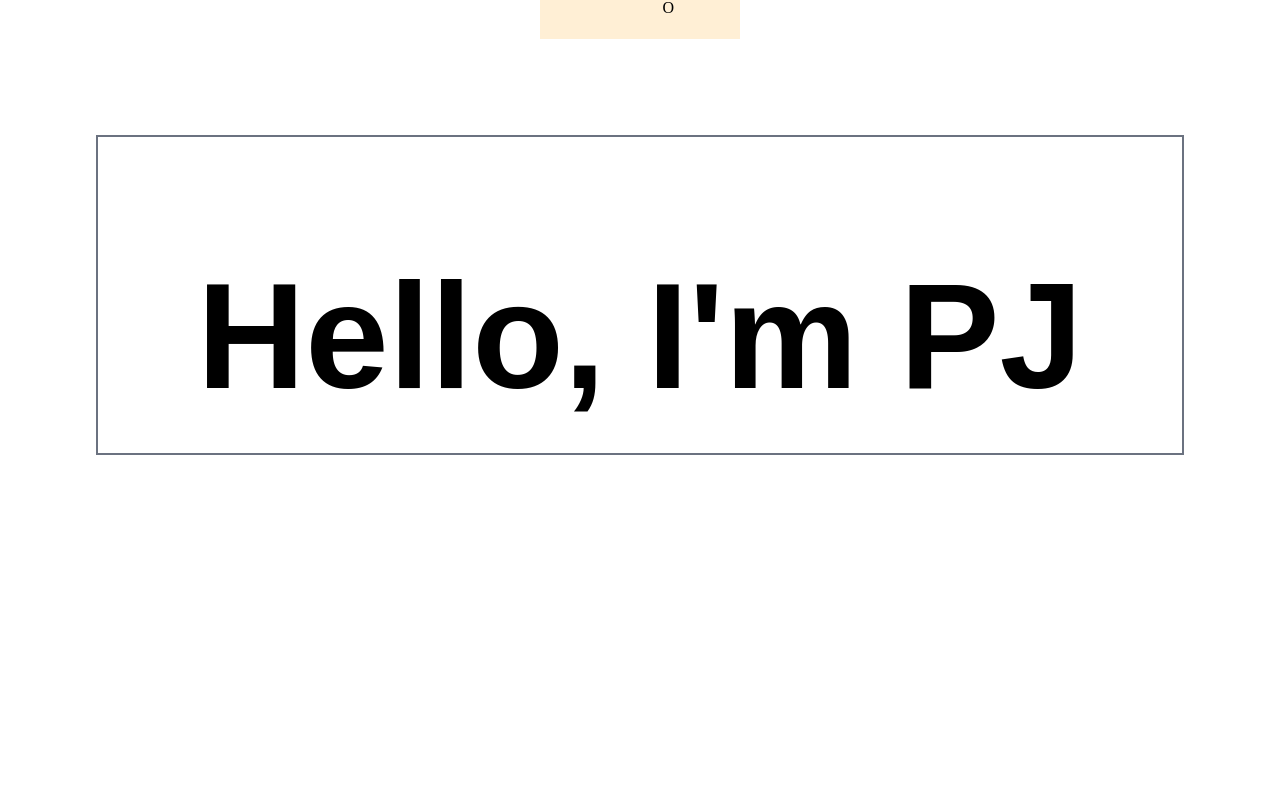
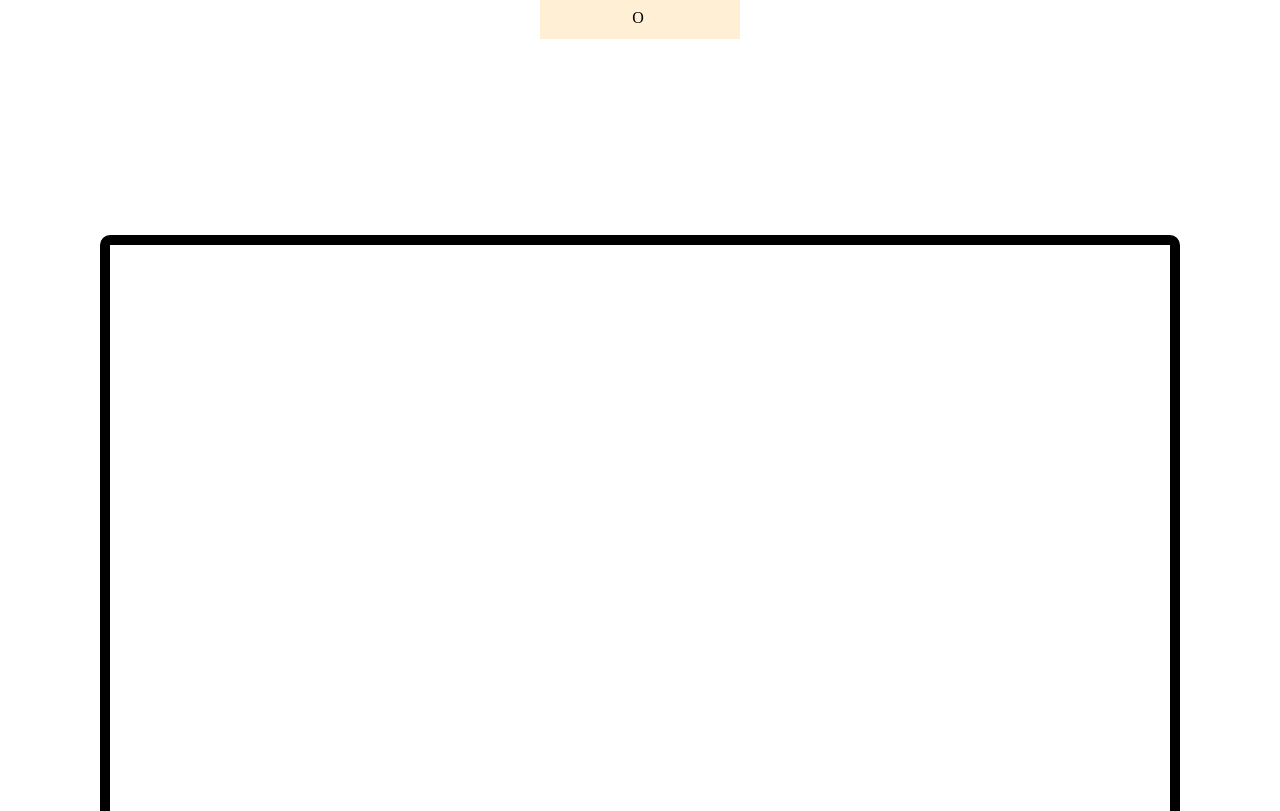
Before and after one commit to PJ-J/portfolio-sanity, a React (Create React App) app: page / in a window 1280 px wide. Shown: the part 249-1060 px from the top of the page. Before the commit the page ends 800 px from the top, so only its background shows below. Built offline with nearby package versions, Linux system fonts and the light colour scheme.

Commit message:
got a bad version of the tomato scroll thing working

```diff
--- a/src/components/Home.js
+++ b/src/components/Home.js
@@ -2,7 +2,8 @@ import React from "react";
 // import ParticlesBg from "particles-bg";
 // import MouseParticles from 'react-mouse-particles'
 import "./Home.css";
-import { motion } from "framer-motion";
+import tomato from "../assets/images/tomato.png";
+import { motion, useViewportScroll, useTransform } from "framer-motion";
 import styled from 'styled-components';
 
 const Wrapper = styled(motion.div)`
@@ -12,14 +13,20 @@ const Wrapper = styled(motion.div)`
   background: papayawhip;
 `;
 
+const TallBox = styled(motion.div)`
+  height: 500vh;
+  border: 10px solid black;
+  margin: 100px;
+  border-radius: 10px;
+`;
+
 
 const containerVariant = {
   hidden: {
-    height: 0,
     opacity: 0,
   },
   visible: {
-    height: "40vh",
+
     opacity: 1,
     transition: {
       duration: 1,
@@ -31,7 +38,8 @@ const containerVariant = {
 
 const titleVariant = {
   hidden: { opacity: 0 },
-  visible: { opacity: 1 },
+  visible: { opacity: 1,
+  zIndex: -3 },
   hover: {
     scale: 1.1,
   },
@@ -51,19 +59,32 @@ const letter = {
   hidden: {  },
   visible: {
 
-    x: 200,
+    x: [0,200,0],
     y: [0, -20, 0],
 
     transition: {
-      yoyo: Infinity,
-      duration: .5,
+      repeat: Infinity,
+      duration: 1,
     },
   },
 };
 
+const tomatoImg = {
+  hidden: { opacity: 0 },
+  visible: {
+    opacity: 1,
+    x: 250,
+    y: 900
+   },
+}
+
 const Home = () => {
+  const {scrollY, scrollYProgress } = useViewportScroll();
+  const scale = useTransform(scrollY, [0,1000], [0,20]);
+  const opacity = useTransform(scrollY, [1200,1205], [1,0]);
+  const background = useTransform(scrollY, [1000,1100], ["rgb(255,255,255)","rgb(244,67,54)"]);
   return (
-    <main>
+    <motion.main style={{backgroundColor: background}}>
       <Wrapper variants={letterHolder} initial="hidden" animate="visible">
         <motion.p variants={letter}>H</motion.p>
         <motion.p variants={letter}>E</motion.p>
@@ -71,8 +92,16 @@ const Home = () => {
         <motion.p variants={letter}>L</motion.p>
         <motion.p variants={letter}>O</motion.p>
       </Wrapper>
-      <motion.div
-        className="border-solid border-2 border-gray-500 mt-24 mx-24"
+      <motion.img
+        style={{scale, opacity}}
+        className="h-24"
+        variants={tomatoImg}
+        initial="hidden"
+        animate="visible"
+        src={tomato}
+        alt="tomato" />
+      <TallBox
+        className=""
         variants={containerVariant}
         initial="hidden"
         animate="visible"
@@ -90,8 +119,9 @@ const Home = () => {
             Hello, I'm PJ
           </motion.h1>
         </motion.section>
-      </motion.div>
-    </main>
+      </TallBox>
+
+    </motion.main>
   );
 };
 
```
Also changed, not shown: src/assets/images/tomato.png (added).
